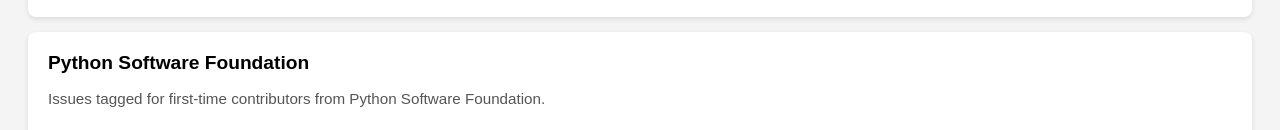
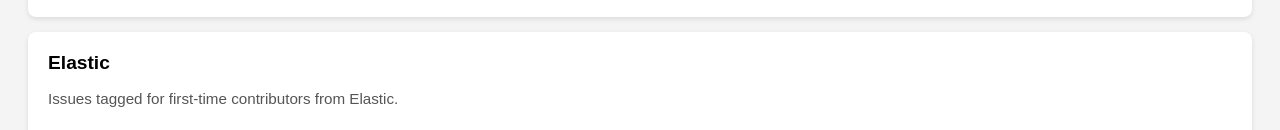
Before and after one commit to sharatthk/contributor-dashboard, a plain HTML site: page index.html in a window 1280 px wide. Shown: the part 1719-1849 px from the top of the page. Drawn offline with Linux system fonts and the light colour scheme.

Commit message:
Update index.html

```diff
--- a/index.html
+++ b/index.html
@@ -67,6 +67,7 @@
     { title: "Microsoft", org: "Microsoft" },
     { title: "Apache", org: "Apache" },
     { title: "RedHat", org: "Redhat" },
+    { title: "Elastic", org: "Elastic" },
     { title: "Python Software Foundation", org: "python" },
     { title: "Java Community", org: "Java" }
   ];
```
